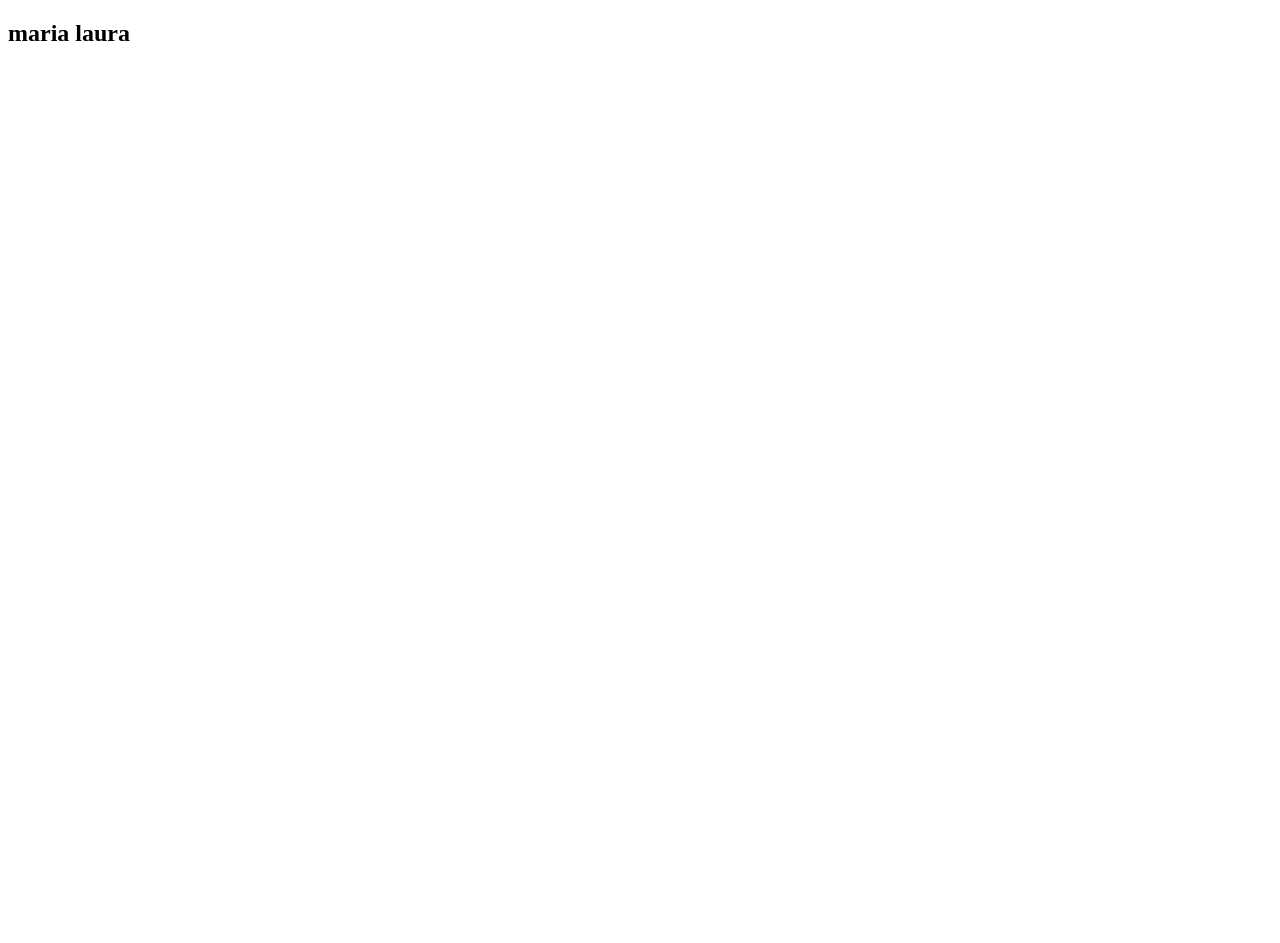
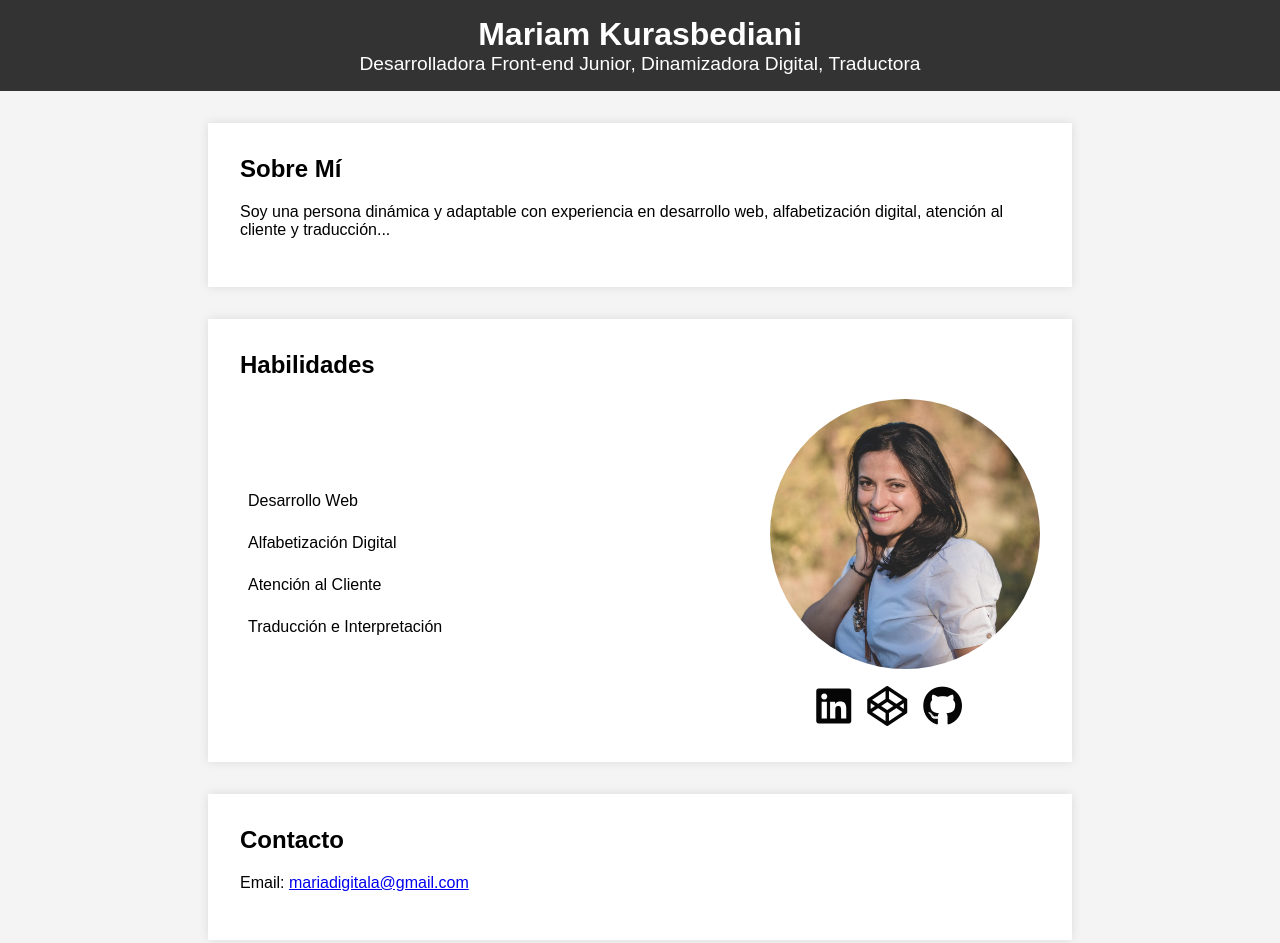
Before and after one commit to marexuna/marexuna.github.io, a plain HTML site: page index.html in a window 1280 px wide. Before the commit the page ends 800 px from the top, so only its background shows below. Drawn offline with Linux system fonts and the light colour scheme.

Commit message:
version1.2

```diff
--- a/index.html
+++ b/index.html
@@ -3,9 +3,42 @@
 <head>
     <meta charset="UTF-8">
     <meta name="viewport" content="width=device-width, initial-scale=1.0">
-    <title>Document</title>
+    <title>Mariam Kurasbediani - Portfolio</title>
+    <link rel="stylesheet" href="styles.css">
+    <link rel="stylesheet" href="https://cdnjs.cloudflare.com/ajax/libs/font-awesome/6.0.0-beta3/css/all.min.css">
 </head>
 <body>
-    <h2>maria laura</h2>
+    <header>
+        <h1>Mariam Kurasbediani</h1>
+        <p>Desarrolladora Front-end Junior, Dinamizadora Digital, Traductora</p>
+    </header>
+    <section id="about">
+        <h2>Sobre Mí</h2>
+        <p>Soy una persona dinámica y adaptable con experiencia en desarrollo web, alfabetización digital, atención al cliente y traducción...</p>
+    </section>
+    <section id="skills">
+        <h2>Habilidades</h2>
+        <div class="skills-content">
+            <ul>
+                <li>Desarrollo Web</li>
+                <li>Alfabetización Digital</li>
+                <li>Atención al Cliente</li>
+                <li>Traducción e Interpretación</li>
+            </ul>
+            <div class="profile-image">
+                <img src="mariafoto.jpg" alt="mi foto">
+                <div class="social-links">
+                    <a href="https://www.linkedin.com/in/tu-linkedin" target="_blank"><i class="fab fa-linkedin"></i></a>
+                    <a href="https://codepen.io/tu-codepen" target="_blank"><i class="fab fa-codepen"></i></a>
+                    <a href="https://github.com/tu-github" target="_blank"><i class="fab fa-github"></i></a>
+                </div>
+            </div>
+        </div>
+    </section>
+    <section id="contact">
+        <h2>Contacto</h2>
+        <p>Email: <a href="mailto:mariadigitala@gmail.com">mariadigitala@gmail.com</a></p>
+    </section>
+    <script src="scripts.js"></script>
 </body>
 </html>
--- /dev/null
+++ b/styles.css
@@ -0,0 +1,89 @@
+body {
+    font-family: Arial, sans-serif;
+    margin: 0;
+    padding: 0;
+    background-color: #f4f4f4;
+}
+
+header {
+    background-color: #333;
+    color: white;
+    padding: 1rem 0;
+    text-align: center;
+}
+
+header h1 {
+    margin: 0;
+}
+
+header p {
+    margin: 0;
+    font-size: 1.2rem;
+}
+
+section {
+    padding: 2rem;
+    margin: 2rem auto;
+    max-width: 800px;
+    background-color: white;
+    box-shadow: 0 0 10px rgba(0, 0, 0, 0.1);
+}
+
+section h2 {
+    margin-top: 0;
+}
+
+.skills-content {
+    display: flex;
+    align-items: center;
+    justify-content: space-between;
+}
+
+ul {
+    list-style-type: none;
+    padding: 0;
+}
+
+ul li {
+    margin: 0.5rem 0;
+    padding: 0.5rem;
+}
+
+.profile-image {
+    display: flex;
+    flex-direction: column;
+    align-items: center;
+}
+
+.profile-image img {
+    width: 270px;
+    height: 270px;
+    border-radius: 50%;
+    object-fit: cover;
+    margin-left: 2rem;
+}
+
+.social-links {
+    display: flex;
+    justify-content: center;
+    margin-top: 1rem;
+}
+
+.social-links a {
+    margin: 0 0.5rem;
+    color: #050505;
+    font-size: 2.5rem;
+}
+
+.social-links a:hover {
+    color: #0073b1;
+    transform: scale(1.2);
+}
+
+.social-links a:nth-child(2):hover {
+    color: #0073b1;
+}
+
+.social-links a:nth-child(3):hover {
+    color: #0073b1;
+}
```
Also changed, not shown: mariafoto.jpg (added), scripts.js (added).
